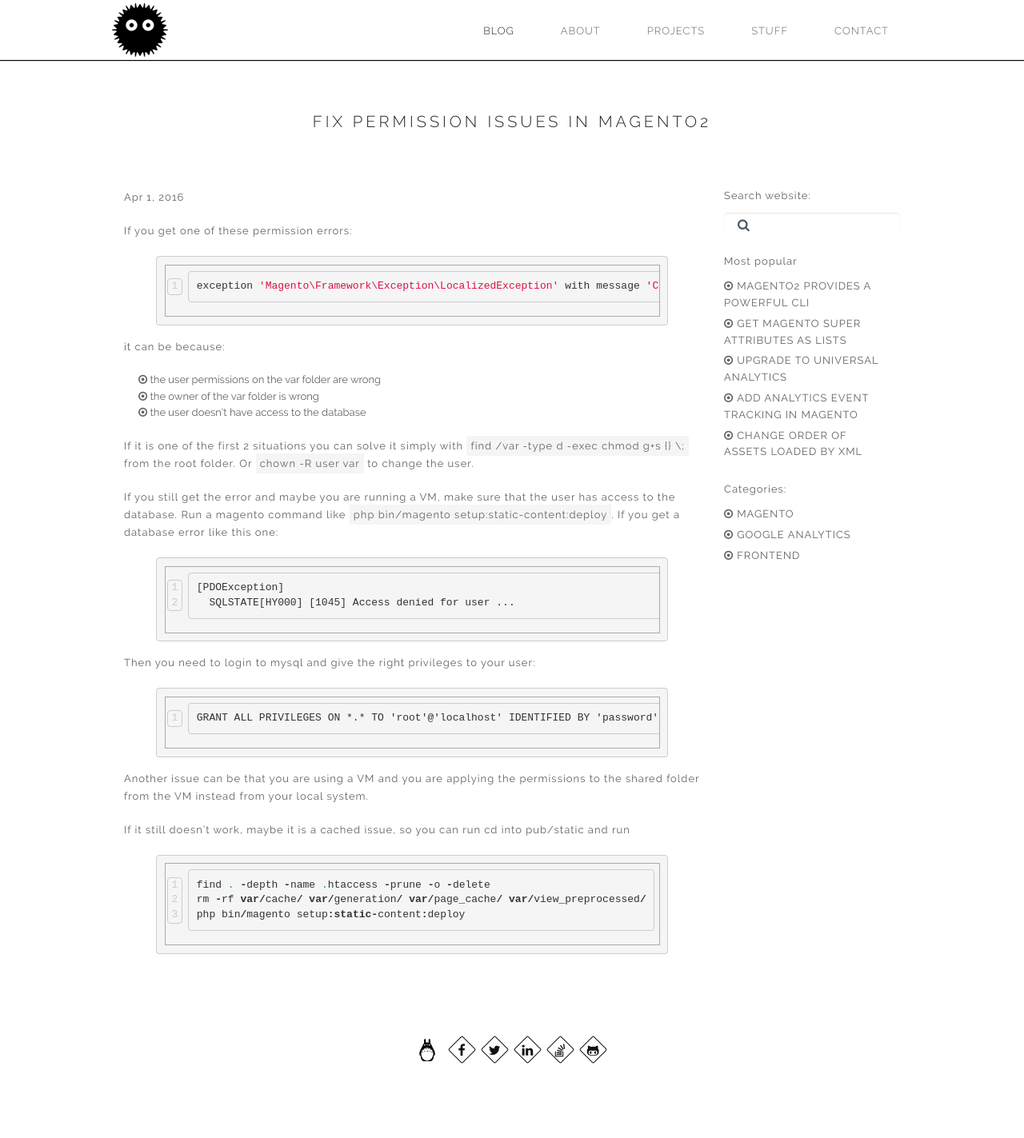
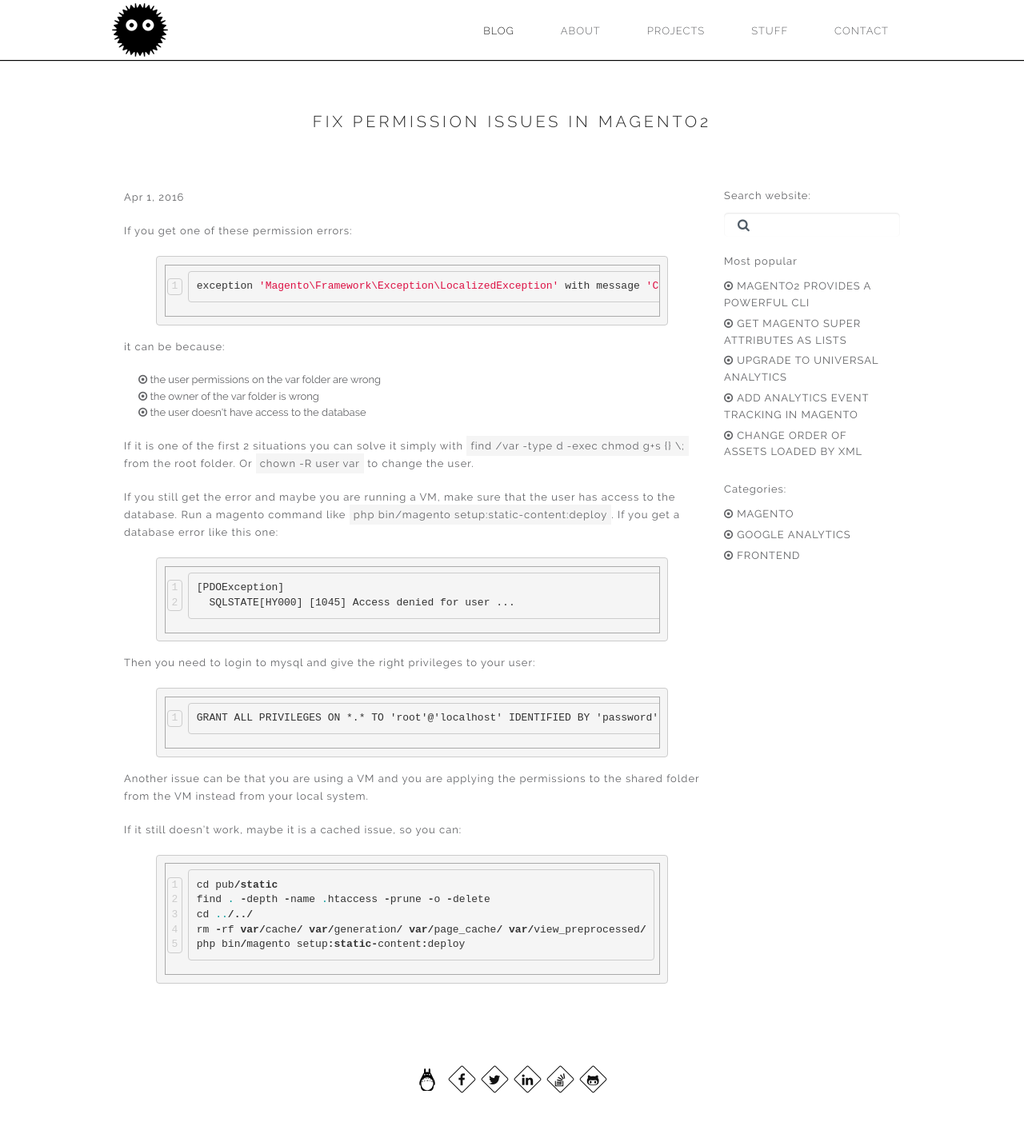
Before and after one commit to ClaudiuCreanga/ClaudiuCreanga.github.io, a Jekyll site: the page built from _posts/2016-04-01-fix-magento2-permission-errors.markdown, in a window 1280 px wide. Shown: the whole page at 80% size. Built offline with Jekyll 4.4.1, drawn with Linux system fonts in a browser that asks for light colours; nearby versions of some CDN libraries; comment, search, counter and statistics services are not loaded; before the commit the page ends 1386 px from its top, so only the background shows below that.

Commit message:
finished post

```diff
--- a/_posts/2016-04-01-fix-magento2-permission-errors.markdown
+++ b/_posts/2016-04-01-fix-magento2-permission-errors.markdown
@@ -30,9 +30,11 @@
 
 Another issue can be that you are using a VM and you are applying the permissions to the shared folder from the VM instead from your local system.
 
-If it still doesn't work, maybe it is a cached issue, so you can run cd into pub/static and run
+If it still doesn't work, maybe it is a cached issue, so you can:
 {% highlight php linenos %}
+cd pub/static
 find . -depth -name .htaccess -prune -o -delete
+cd ../../
 rm -rf var/cache/ var/generation/ var/page_cache/ var/view_preprocessed/
 php bin/magento setup:static-content:deploy
 {% endhighlight %}
```
